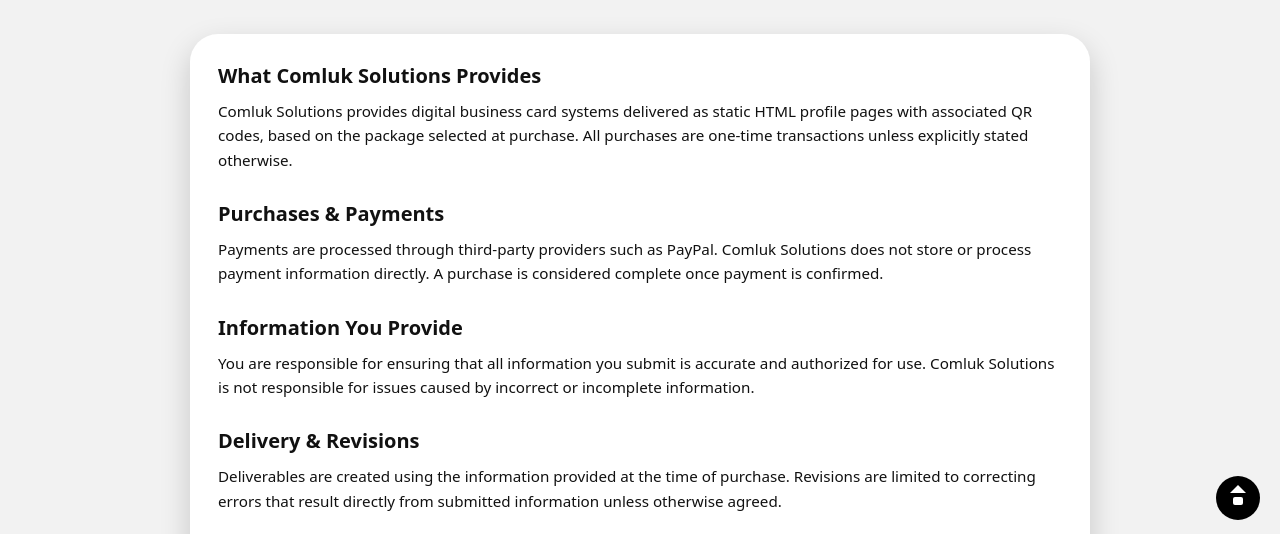
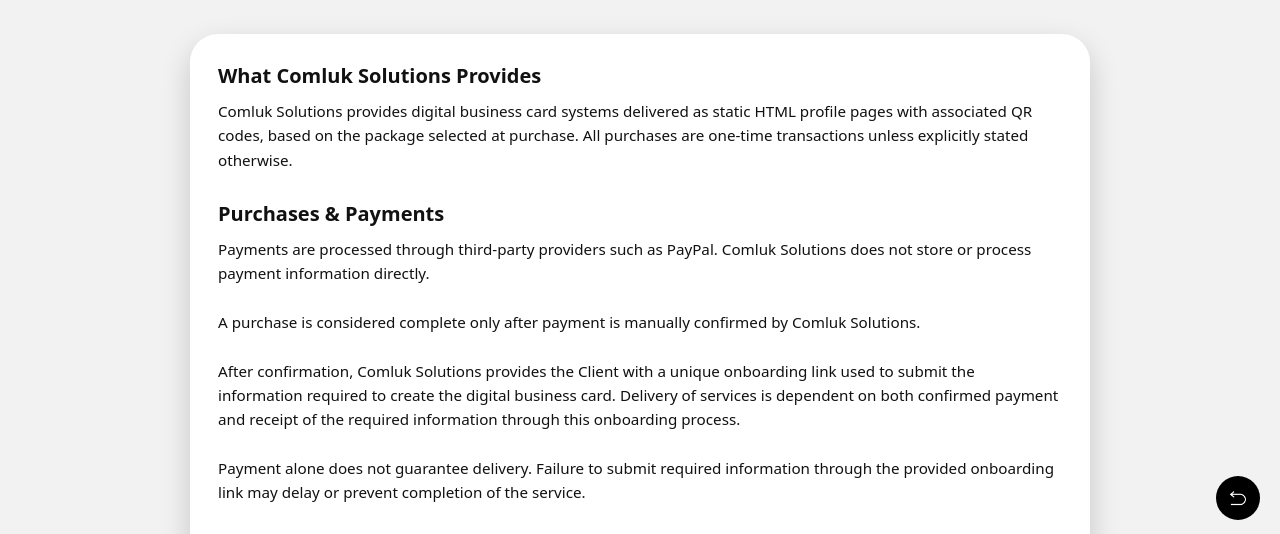
Before and after one commit to comluksolutions-ai/website, a plain HTML site: page terms.html in a window 1280 px wide. Shown: the part 260-794 px from the top of the page. Drawn offline with Linux system fonts and the light colour scheme.

Commit message:
Update payment terms and conditions in terms.html
Clarified payment confirmation process and responsibilities of clients regarding payment and information submission.

```diff
--- a/terms.html
+++ b/terms.html
@@ -108,7 +108,14 @@
     background: #fff;
     border-radius: 2px;
   }
+
+.home-icon-img {
+  width: 18px;
+  height: 18px;
+  display: block;
+}
 </style>
+
 </head>
 
 <body>
@@ -130,7 +137,11 @@
 
       <div class="section">
         <h2>Purchases & Payments</h2>
-        <p>Payments are processed through third-party providers such as PayPal. Comluk Solutions does not store or process payment information directly. A purchase is considered complete once payment is confirmed.</p>
+        <p>Payments are processed through third-party providers such as PayPal. Comluk Solutions does not store or process payment information directly.<br><br>
+        A purchase is considered complete only after payment is manually confirmed by Comluk Solutions.<br><br>
+        After confirmation, Comluk Solutions provides the Client with a unique onboarding link used to submit the information required to create the digital business card. Delivery of services is dependent on both confirmed payment and receipt of the required information through this onboarding process.<br><br>
+        Payment alone does not guarantee delivery. Failure to submit required information through the provided onboarding link may delay or prevent completion of the service.<br><br>
+        Comluk Solutions is not responsible for payments made through copied, modified, or unofficial versions of this website. Clients are responsible for verifying that they are completing a purchase through the official Comluk Solutions website prior to submitting payment.</p>
       </div>
 
       <div class="section">
@@ -173,7 +184,7 @@
 
   <!-- FLOATING HOME BUTTON -->
   <a href="index.html" class="home-btn" aria-label="Back to Home">
-    <div class="home-icon"></div>
+    <img src="rtrn.png" alt="Back" class="home-icon-img">
   </a>
 
 <!-- ===== FOOTER ===== -->
@@ -225,7 +236,14 @@
 .divider {
   margin: 0 6px;
 }
+
+.home-icon-img {
+  width: 18px;
+  height: 18px;
+  display: block;
+}
 </style>
+
 <!-- ===== END FOOTER ===== -->
 
 </body>
```
